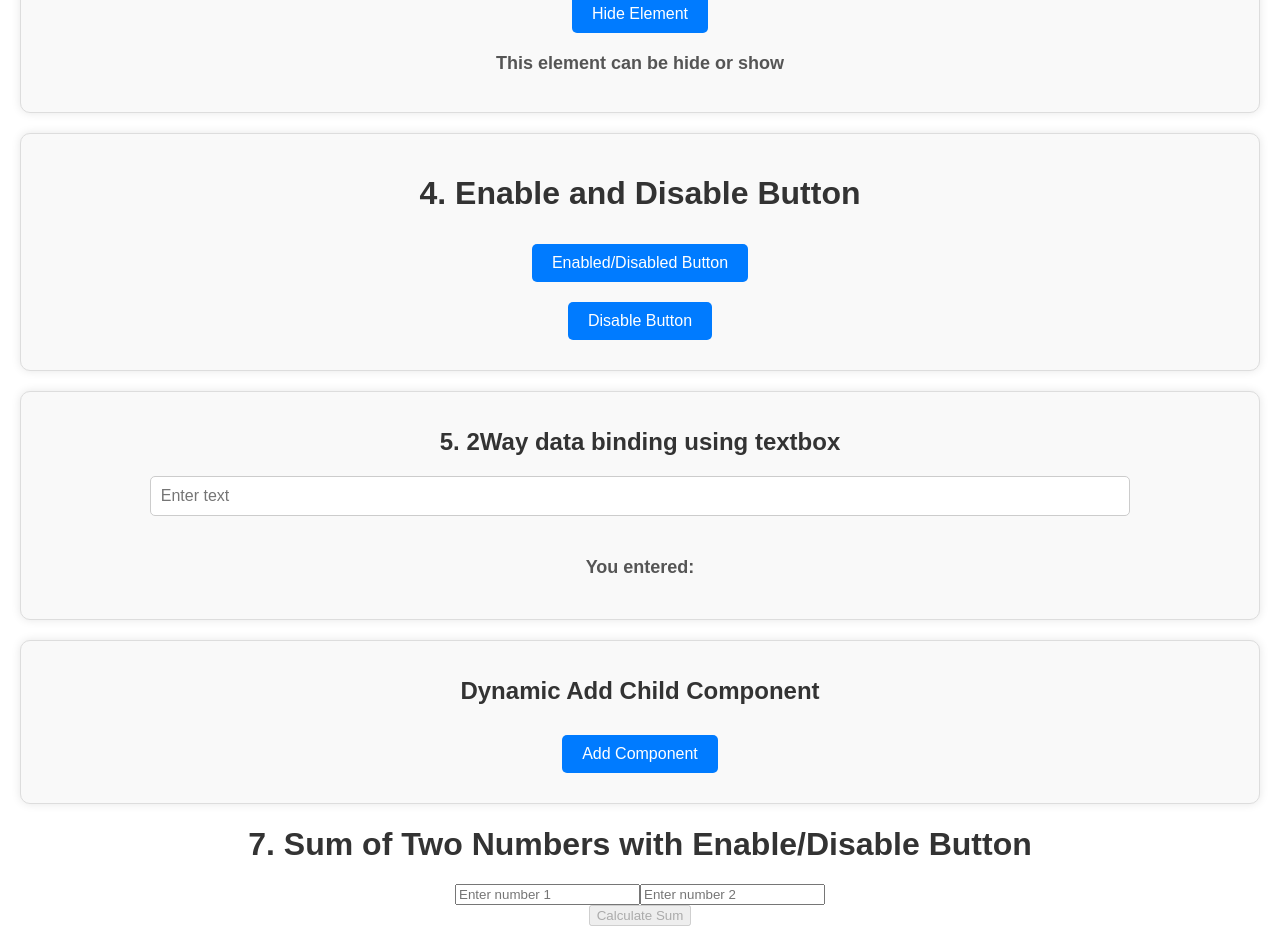
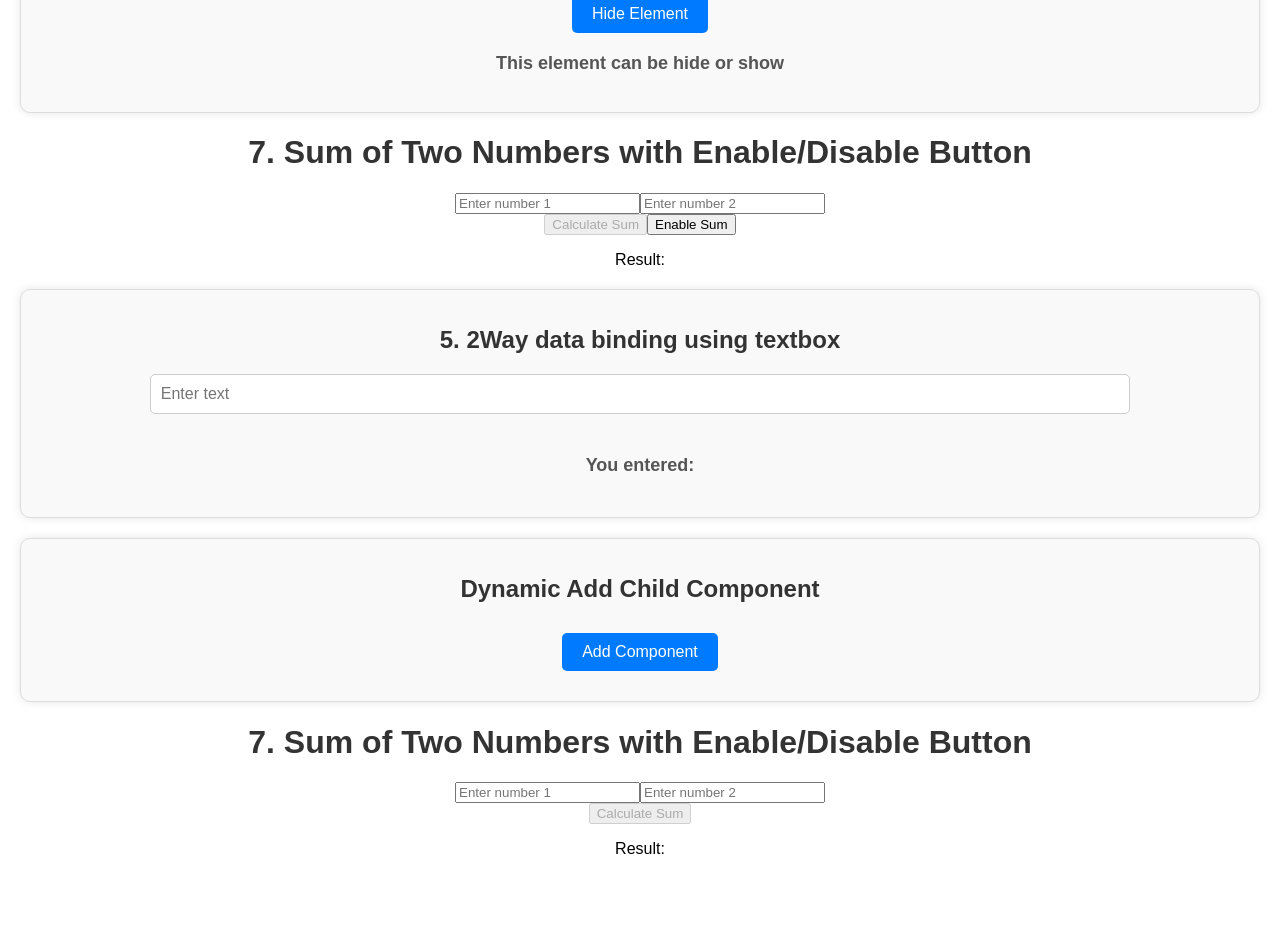
Before and after one commit to deepkyadv/REACT_TASK_01, a React (Create React App) app: page / in a window 1280 px wide. Shown: the part 820-1750 px from the top of the page. After the commit the page ends 1694 px from the top, so only its background shows below. Built offline with nearby package versions, Linux system fonts and the light colour scheme.

Commit message:
Update EnableDisableButton.jsx

```diff
--- a/src/components/EnableDisableButton.jsx
+++ b/src/components/EnableDisableButton.jsx
@@ -1,23 +1,59 @@
-import React from 'react'
-import { useState } from 'react';
-import "./EnableDisableButton.css";
+import React, { useState } from 'react';
 
 function EnableDisableButton() {
-    const [isEnabled, setIsEnabled] = useState(true);
+  const [num1, setNum1] = useState('');
+  const [num2, setNum2] = useState('');
+  const [result, setResult] = useState('');
+  const [isButtonDisabled, setIsButtonDisabled] = useState(true);
 
-    const toggleEnabled = () => {
-      setIsEnabled(!isEnabled);
-    };
+  const handleNum1Change = (e) => {
+    const value = e.target.value;
+    setNum1(value);
+    setIsButtonDisabled(!isValidNumber(value, num2));
+  };
 
-    return (
-      <div  className='button-container'>
-      <h1>4. Enable and Disable Button</h1>
-        <button disabled={!isEnabled}>Enabled/Disabled Button</button>
-        <br />
-        <button onClick={toggleEnabled}>
-          {isEnabled ? 'Disable Button' : 'Enable Button'}
-        </button>
-      </div>
-    )}
+  const handleNum2Change = (e) => {
+    const value = e.target.value;
+    setNum2(value);
+    setIsButtonDisabled(!isValidNumber(num1, value));
+  };
 
-export default EnableDisableButton
+  const handleSum = () => {
+    if (!isButtonDisabled) {
+      const sum = parseInt(num1) + parseInt(num2);
+      setResult(sum);
+    }
+  };
+
+  const isValidNumber = (num1, num2) => {
+    return !isNaN(num1) && !isNaN(num2) && num1.trim() !== '' && num2.trim() !== '';
+  };
+
+  return (
+    <div className='container1'>
+      <h1>7. Sum of Two Numbers with Enable/Disable Button</h1>
+      <input
+        type="number"
+        value={num1}
+        onChange={handleNum1Change}
+        placeholder="Enter number 1"
+      />
+      <input
+        type="number"
+        value={num2}
+        onChange={handleNum2Change}
+        placeholder="Enter number 2"
+      />
+      <br />
+      <button onClick={handleSum} disabled={isButtonDisabled}>
+        Calculate Sum
+      </button>
+      <button onClick={() => setIsButtonDisabled(!isButtonDisabled)}>
+        {isButtonDisabled ? 'Enable Sum' : 'Disable Sum'}
+      </button>
+      <p>Result: {result}</p>
+    </div>
+  );
+}
+
+export default EnableDisableButton;
```
